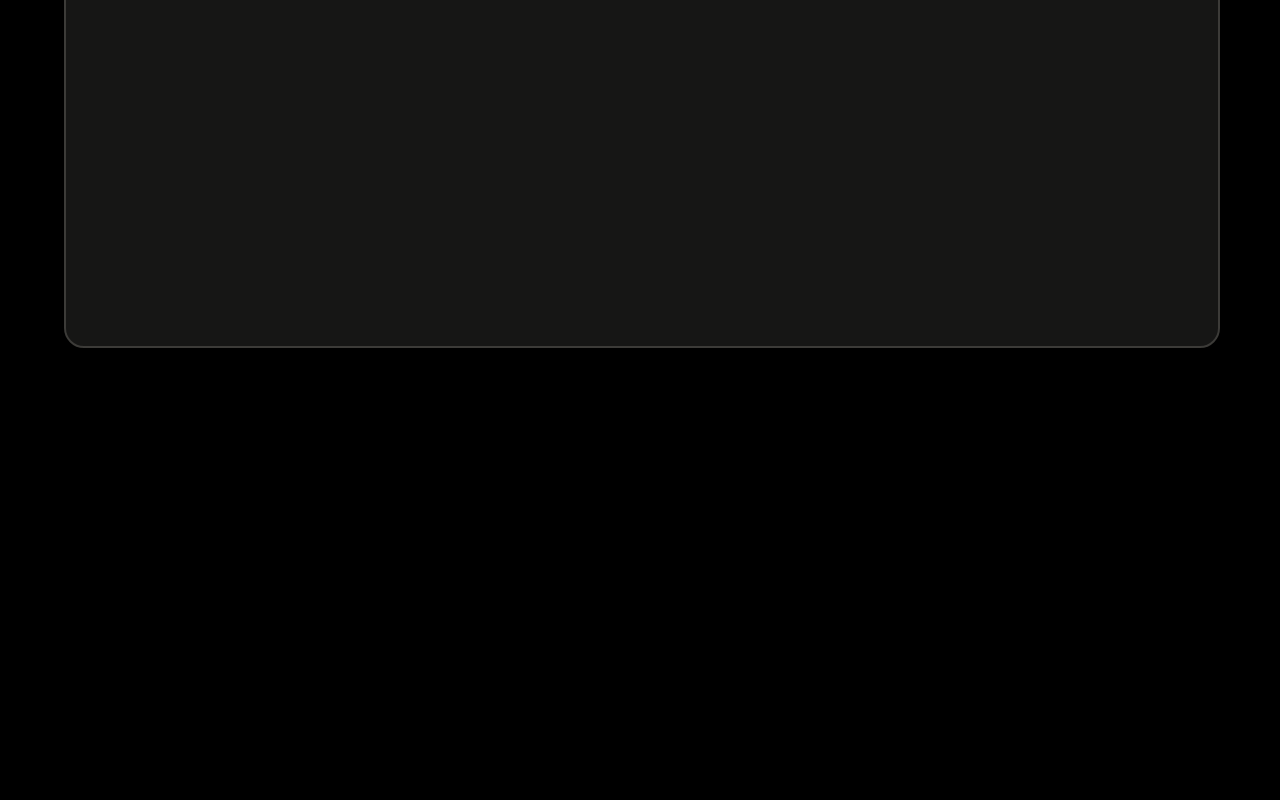
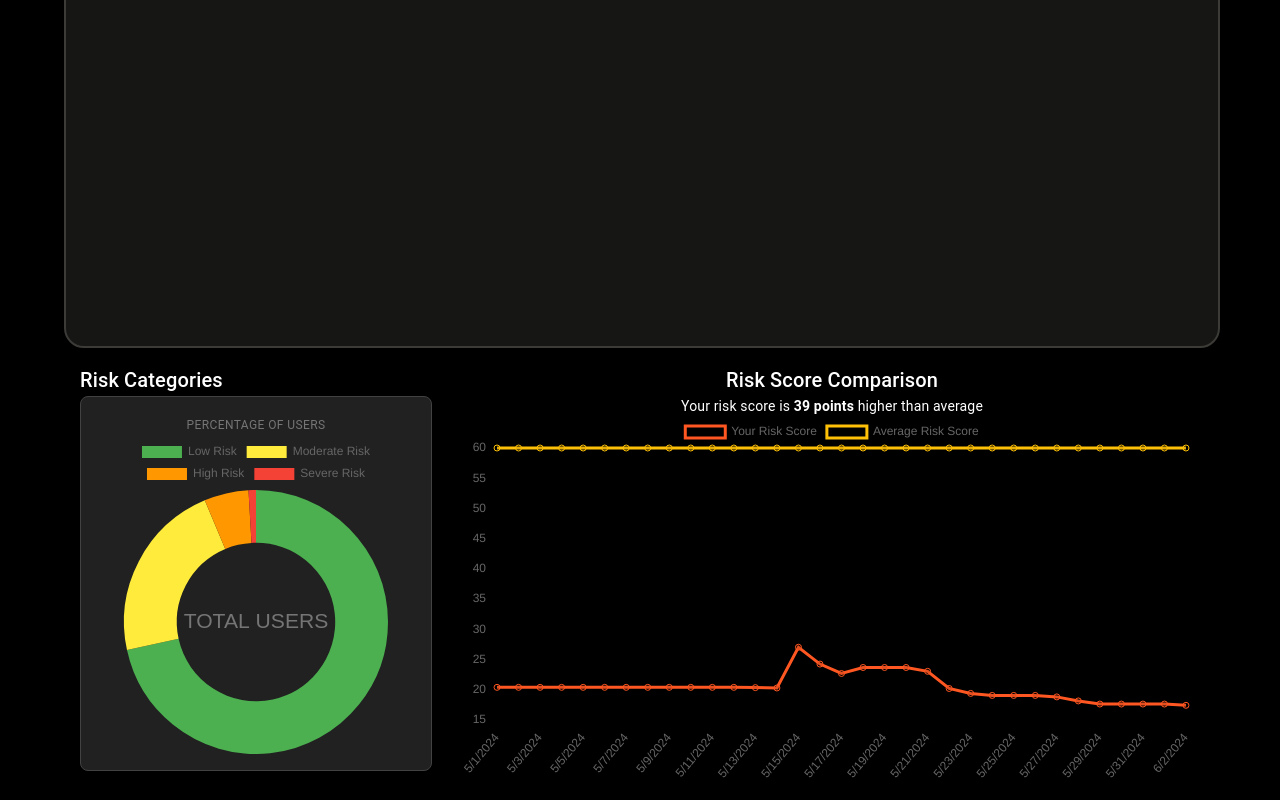
Before and after one commit to shvam0000/dune-security-dashboard, a React (Create React App) app: page / in a window 1280 px wide. Shown: the part 854-1654 px from the top of the page. Before the commit the page ends 1202 px from the top, so only its background shows below. Built offline with nearby package versions, Linux system fonts and the light colour scheme.

Commit message:
feat: pie chart complete

```diff
--- a/src/App.tsx
+++ b/src/App.tsx
@@ -2,12 +2,14 @@ import './App.css';
 import { Container } from '@mui/material';
 import { FirstRow } from './components/first-row';
 import { SecondRow } from './components/second-row';
+import { FourthRow } from './components/fourth-row';
 
 const App = () => {
   return (
-    <Container sx={{ bgcolor: 'black', height: '100%', width: '100vw' }}>
+    <Container sx={{ bgcolor: 'black', height: '100%' }}>
       <FirstRow />
       <SecondRow />
+      <FourthRow />
     </Container>
   );
 };
--- a/src/components/fourth-row/fourth-row.tsx
+++ b/src/components/fourth-row/fourth-row.tsx
@@ -1,3 +1,4 @@
+//@ts-nocheck
 import React from 'react';
 import { dashboardData } from '../../data/Dashboard_Dune_Security';
 import { Box, Typography, Grid } from '@mui/material';
@@ -6,21 +7,6 @@ import { Chart, registerables } from 'chart.js';
 Chart.register(...registerables);
 
 const Dashboard = () => {
-  const riskCategoriesData = {
-    labels: ['Low Risk', 'Moderate Risk', 'High Risk', 'Severe Risk'],
-    datasets: [
-      {
-        data: [
-          dashboardData.risk_categories['Low risk'],
-          dashboardData.risk_categories['Moderate risk'],
-          dashboardData.risk_categories['High risk'],
-          dashboardData.risk_categories['Severe risk'],
-        ],
-        backgroundColor: ['#8BC34A', '#FFEB3B', '#FFC107', '#F44336'],
-      },
-    ],
-  };
-
   const riskScoreOverTimeData = {
     labels: dashboardData.risk_score_over_time.map((item) =>
       new Date(item.timestamp).toLocaleDateString()
@@ -45,6 +31,25 @@ const Dashboard = () => {
     ],
   };
 
+  const centerTextPlugin = {
+    id: 'centerText',
+    beforeDraw: (chart) => {
+      const ctx = chart.ctx;
+      const { width, height } = chart.chartArea;
+      const fontSize = (height / 200).toFixed(2);
+      ctx.save();
+      ctx.textAlign = 'center';
+      ctx.textBaseline = 'middle';
+      ctx.fillStyle = '#757575';
+      ctx.font = `${fontSize}em Arial`;
+      const text = 'TOTAL USERS';
+      const textX = width / 2;
+      const textY = height / 2 + chart.legend.height;
+      ctx.fillText(text, textX, textY);
+      ctx.restore();
+    },
+  };
+
   const data = {
     labels: ['Low Risk', 'Moderate Risk', 'High Risk', 'Severe Risk'],
     datasets: [
@@ -65,13 +70,13 @@ const Dashboard = () => {
     responsive: true,
     plugins: {
       legend: {
-        display: false,
+        display: true,
       },
       tooltip: {
         enabled: true,
       },
     },
-    cutout: '50%',
+    cutout: '60%',
     elements: {
       arc: {
         borderWidth: 0,
@@ -97,7 +102,7 @@ const Dashboard = () => {
             <Typography variant="caption" sx={{ color: '#757575', py: 2 }}>
               PERCENTAGE OF USERS
             </Typography>
-            <Pie data={data} options={options} />
+            <Pie data={data} options={options} plugins={[centerTextPlugin]} />
           </Box>
         </Grid>
         <Grid item xs={8}>
--- /dev/null
+++ b/src/components/fourth-row/index.ts
@@ -0,0 +1 @@
+export { default as FourthRow } from './fourth-row';
```
